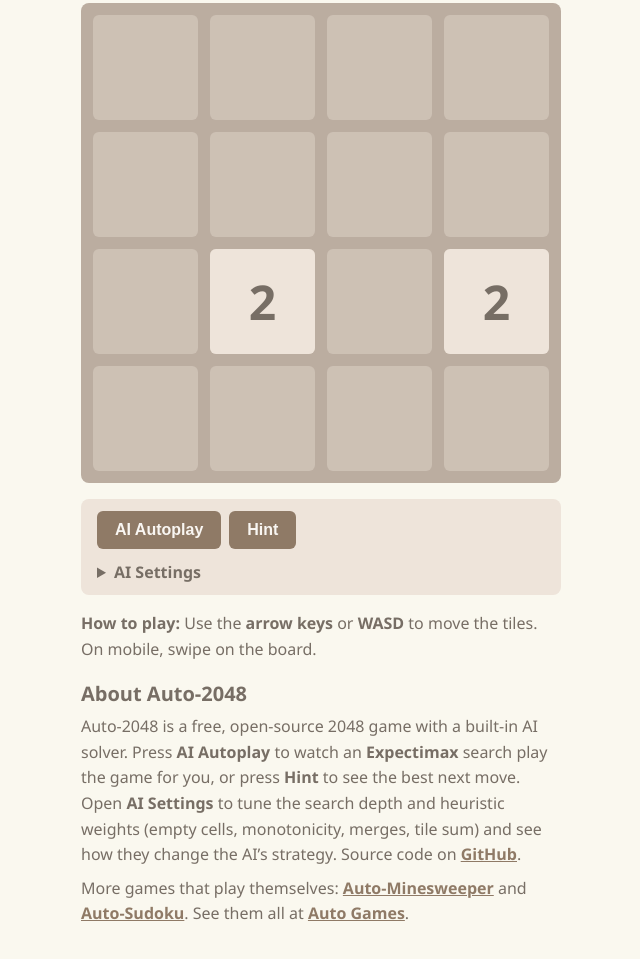
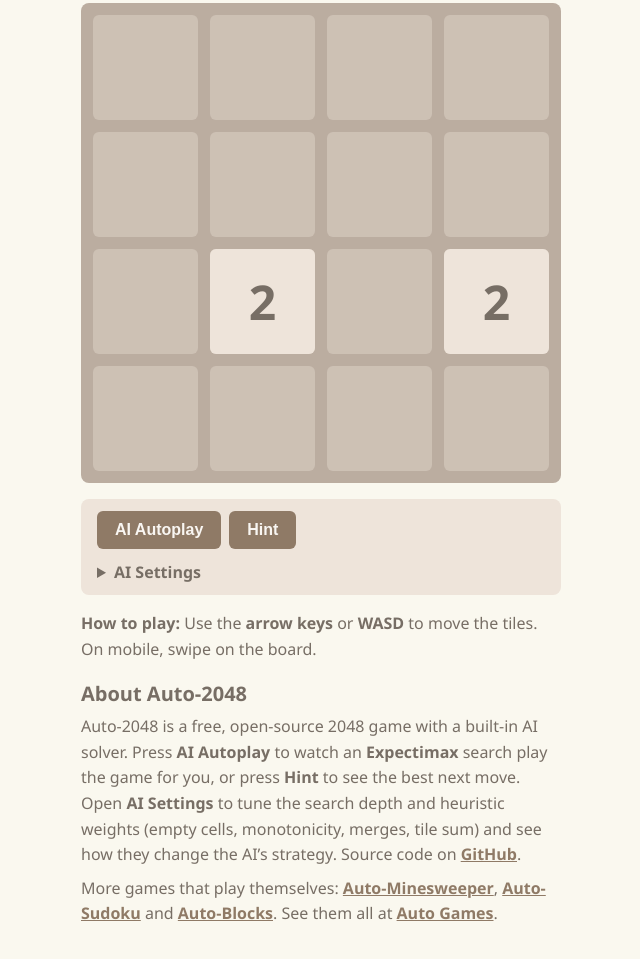
Before and after one commit to MrDaDaDo/Auto-2048, a plain HTML site: page index.html in a window 1280 px wide. Shown: the part 200-1159 px from the top of the page, without its empty margins (319-959 px from the left). Drawn offline with Linux system fonts and the light colour scheme.

Commit message:
Link to Auto-Blocks, the new falling-block puzzle game
Co-Authored-By: Claude Fable 5.2 <noreply@anthropic.com>

```diff
--- a/i18n.js
+++ b/i18n.js
@@ -46,7 +46,7 @@ const I18N = (() => {
       param_sum: 'Tile sum weight',
       hint_sum: 'Penalty for many large tiles on the board (encourages merging early)',
       auto: 'Auto',
-      more: 'More games that play themselves: <a href="https://mrdadado.github.io/Auto-Minesweeper/">Auto-Minesweeper</a> and <a href="https://mrdadado.github.io/Auto-Sudoku/">Auto-Sudoku</a>. See them all at <a href="https://mrdadado.github.io/">Auto Games</a>.',
+      more: 'More games that play themselves: <a href="https://mrdadado.github.io/Auto-Minesweeper/">Auto-Minesweeper</a>, <a href="https://mrdadado.github.io/Auto-Sudoku/">Auto-Sudoku</a> and <a href="https://mrdadado.github.io/Auto-Blocks/">Auto-Blocks</a>. See them all at <a href="https://mrdadado.github.io/">Auto Games</a>.',
       aboutTitle: 'About Auto-2048',
       about: 'Auto-2048 is a free, open-source 2048 game with a built-in AI solver. Press <b>AI Autoplay</b> to watch an <b>Expectimax</b> search play the game for you, or press <b>Hint</b> to see the best next move. Open <b>AI Settings</b> to tune the search depth and heuristic weights (empty cells, monotonicity, merges, tile sum) and see how they change the AI’s strategy. Source code on <a href="https://github.com/MrDaDaDo/Auto-2048">GitHub</a>.',
     },
@@ -84,7 +84,7 @@ const I18N = (() => {
       param_sum: '方塊總和權重',
       hint_sum: '盤面上大方塊越多扣分越多（鼓勵盡早合併）',
       auto: '自動',
-      more: '更多會自己玩的遊戲：<a href="https://mrdadado.github.io/Auto-Minesweeper/">Auto-Minesweeper</a>、<a href="https://mrdadado.github.io/Auto-Sudoku/">Auto-Sudoku</a>。全部遊戲都在 <a href="https://mrdadado.github.io/">Auto Games</a>。',
+      more: '更多會自己玩的遊戲：<a href="https://mrdadado.github.io/Auto-Minesweeper/">Auto-Minesweeper</a>、<a href="https://mrdadado.github.io/Auto-Sudoku/">Auto-Sudoku</a>、<a href="https://mrdadado.github.io/Auto-Blocks/">Auto-Blocks</a>。全部遊戲都在 <a href="https://mrdadado.github.io/">Auto Games</a>。',
       aboutTitle: '關於 Auto-2048',
       about: 'Auto-2048 是免費、開源的 2048 遊戲，內建 AI 解題器。按 <b>AI 自動玩</b> 就能看 <b>Expectimax</b> 搜尋演算法幫你玩，按 <b>提示</b> 則會顯示最佳的下一步。打開 <b>AI 參數</b> 可以調整搜尋深度與評分權重（空格、單調性、合併、方塊總和），觀察 AI 策略如何改變。原始碼在 <a href="https://github.com/MrDaDaDo/Auto-2048">GitHub</a>。',
     },
@@ -122,7 +122,7 @@ const I18N = (() => {
       param_sum: '方块总和权重',
       hint_sum: '盘面上大方块越多扣分越多（鼓励尽早合并）',
       auto: '自动',
-      more: '更多会自己玩的游戏：<a href="https://mrdadado.github.io/Auto-Minesweeper/">Auto-Minesweeper</a>、<a href="https://mrdadado.github.io/Auto-Sudoku/">Auto-Sudoku</a>。全部游戏都在 <a href="https://mrdadado.github.io/">Auto Games</a>。',
+      more: '更多会自己玩的游戏：<a href="https://mrdadado.github.io/Auto-Minesweeper/">Auto-Minesweeper</a>、<a href="https://mrdadado.github.io/Auto-Sudoku/">Auto-Sudoku</a>、<a href="https://mrdadado.github.io/Auto-Blocks/">Auto-Blocks</a>。全部游戏都在 <a href="https://mrdadado.github.io/">Auto Games</a>。',
       aboutTitle: '关于 Auto-2048',
       about: 'Auto-2048 是免费、开源的 2048 游戏，内置 AI 解题器。按 <b>AI 自动玩</b> 就能看 <b>Expectimax</b> 搜索算法帮你玩，按 <b>提示</b> 则会显示最佳的下一步。打开 <b>AI 参数</b> 可以调整搜索深度与评分权重（空格、单调性、合并、方块总和），观察 AI 策略如何变化。源代码在 <a href="https://github.com/MrDaDaDo/Auto-2048">GitHub</a>。',
     },
@@ -160,7 +160,7 @@ const I18N = (() => {
       param_sum: 'タイル合計の重み',
       hint_sum: '大きなタイルが多いほど減点（早めの合体を促す）',
       auto: '自動',
-      more: 'ほかの自動プレイゲーム：<a href="https://mrdadado.github.io/Auto-Minesweeper/">Auto-Minesweeper</a>、<a href="https://mrdadado.github.io/Auto-Sudoku/">Auto-Sudoku</a>。一覧は <a href="https://mrdadado.github.io/">Auto Games</a> へ。',
+      more: 'ほかの自動プレイゲーム：<a href="https://mrdadado.github.io/Auto-Minesweeper/">Auto-Minesweeper</a>、<a href="https://mrdadado.github.io/Auto-Sudoku/">Auto-Sudoku</a>、<a href="https://mrdadado.github.io/Auto-Blocks/">Auto-Blocks</a>。一覧は <a href="https://mrdadado.github.io/">Auto Games</a> へ。',
       aboutTitle: 'Auto-2048 について',
       about: 'Auto-2048 は AI ソルバーを内蔵した、無料でオープンソースの 2048 ゲームです。<b>AI 自動プレイ</b>を押すと <b>Expectimax</b> 探索が代わりにプレイし、<b>ヒント</b>を押すと最善の次の一手が表示されます。<b>AI 設定</b>で探索の深さや評価の重み（空きマス・単調性・合体・タイル合計）を調整して、AI の戦略の変化を確かめられます。ソースコードは <a href="https://github.com/MrDaDaDo/Auto-2048">GitHub</a> で公開しています。',
     },
@@ -198,7 +198,7 @@ const I18N = (() => {
       param_sum: '타일 합계 가중치',
       hint_sum: '큰 타일이 많을수록 감점(일찍 합치도록 유도)',
       auto: '자동',
-      more: '스스로 플레이하는 다른 게임: <a href="https://mrdadado.github.io/Auto-Minesweeper/">Auto-Minesweeper</a>, <a href="https://mrdadado.github.io/Auto-Sudoku/">Auto-Sudoku</a>. 전체 목록은 <a href="https://mrdadado.github.io/">Auto Games</a>에서 볼 수 있습니다.',
+      more: '스스로 플레이하는 다른 게임: <a href="https://mrdadado.github.io/Auto-Minesweeper/">Auto-Minesweeper</a>, <a href="https://mrdadado.github.io/Auto-Sudoku/">Auto-Sudoku</a>, <a href="https://mrdadado.github.io/Auto-Blocks/">Auto-Blocks</a>. 전체 목록은 <a href="https://mrdadado.github.io/">Auto Games</a>에서 볼 수 있습니다.',
       aboutTitle: 'Auto-2048 소개',
       about: 'Auto-2048은 AI 솔버가 내장된 무료 오픈 소스 2048 게임입니다. <b>AI 자동 플레이</b>를 누르면 <b>Expectimax</b> 탐색이 대신 플레이하고, <b>힌트</b>를 누르면 최선의 다음 수를 보여 줍니다. <b>AI 설정</b>에서 탐색 깊이와 평가 가중치(빈칸, 단조성, 합치기, 타일 합계)를 조정해 AI 전략이 어떻게 바뀌는지 확인해 보세요. 소스 코드는 <a href="https://github.com/MrDaDaDo/Auto-2048">GitHub</a>에 있습니다.',
     },
--- a/index.html
+++ b/index.html
@@ -233,7 +233,7 @@
   <section class="about">
     <h2 data-i18n="aboutTitle">About Auto-2048</h2>
     <p data-i18n-html="about">Auto-2048 is a free, open-source 2048 game with a built-in AI solver. Press <b>AI Autoplay</b> to watch an <b>Expectimax</b> search play the game for you, or press <b>Hint</b> to see the best next move. Open <b>AI Settings</b> to tune the search depth and heuristic weights (empty cells, monotonicity, merges, tile sum) and see how they change the AI’s strategy. Source code on <a href="https://github.com/MrDaDaDo/Auto-2048">GitHub</a>.</p>
-    <p data-i18n-html="more">More games that play themselves: <a href="https://mrdadado.github.io/Auto-Minesweeper/">Auto-Minesweeper</a> and <a href="https://mrdadado.github.io/Auto-Sudoku/">Auto-Sudoku</a>. See them all at <a href="https://mrdadado.github.io/">Auto Games</a>.</p>
+    <p data-i18n-html="more">More games that play themselves: <a href="https://mrdadado.github.io/Auto-Minesweeper/">Auto-Minesweeper</a>, <a href="https://mrdadado.github.io/Auto-Sudoku/">Auto-Sudoku</a> and <a href="https://mrdadado.github.io/Auto-Blocks/">Auto-Blocks</a>. See them all at <a href="https://mrdadado.github.io/">Auto Games</a>.</p>
   </section>
 </div>
 <script>
```
Also changed, not shown: 1 other file.
